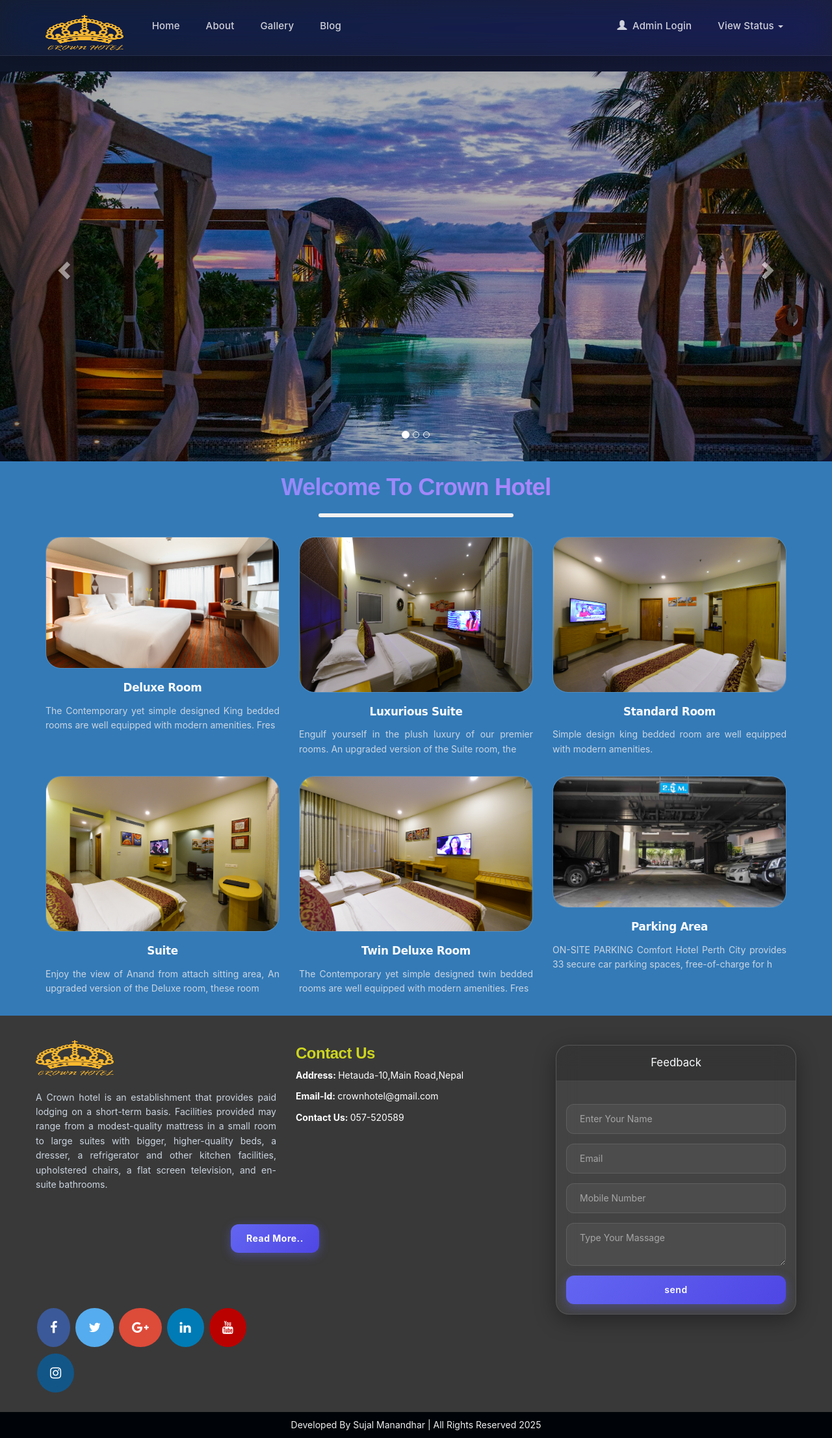
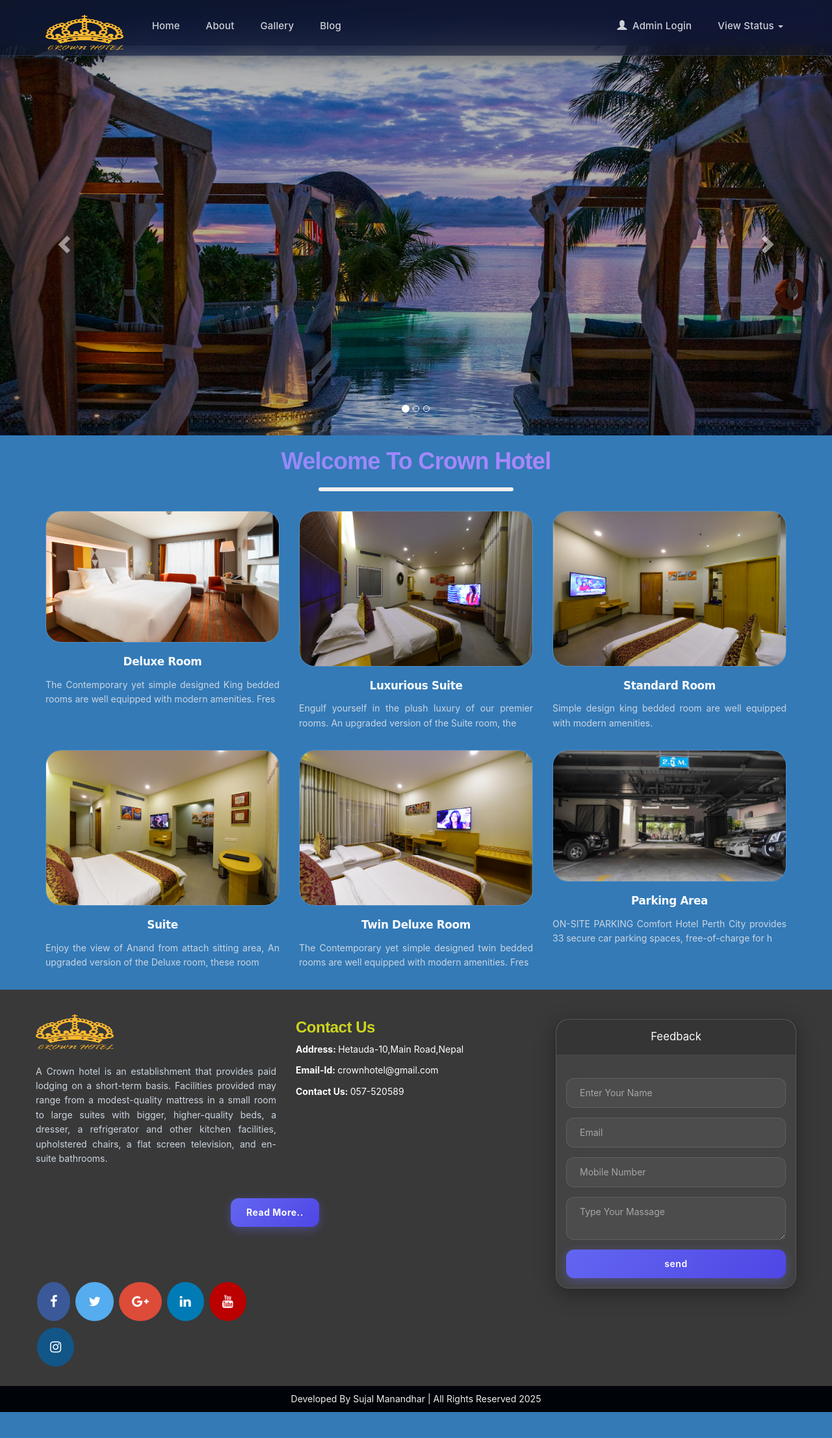
Before and after one commit to Sujal-Manandhar/Hotel-Management-System, a PHP site: page / in a window 1280 px wide. Shown: the whole page at 65% size. After the commit the page ends 2173 px from the top, so only its background shows below. Run offline with PHP 8.4, Linux system fonts and the light colour scheme; a user stored in the database is signed in; data comes from the database, SQL or seed files in the repository.

Commit message:
Fix navbar illusion, align blog posts, and SEO optimization

```diff
--- a/about.php
+++ b/about.php
@@ -10,8 +10,9 @@
   <link href="css/style.css"rel="stylesheet"/>
   <link href="https://fonts.googleapis.com/css?family=Abril+Fatface" rel="stylesheet">
    <link rel="stylesheet" href="https://cdnjs.cloudflare.com/ajax/libs/font-awesome/4.7.0/css/font-awesome.min.css">
+  <meta name="description" content="Learn more about Crown Hotel - A premier 4-star luxury hotel in Nepal offering world-class hospitality and stunning mountain views.">
 </head>
-<body style="margin-top:50px;">
+<body>
 <?php
       include('Menu Bar.php')
   ?><br>
--- a/css/style.css
+++ b/css/style.css
@@ -194,7 +194,7 @@ body {
   color: var(--text-primary);
   min-height: 100vh;
   margin: 0;
-  padding-top: 60px; /* Offset for fixed navbar */
+  padding-top: 70px; /* Exact offset for fixed navbar */
   overflow-x: hidden;
 }
 
@@ -229,15 +229,20 @@ h1, h2, h3, h4, h5, h6 {
 
 /* Override Bootstrap Navbar */
 .navbar-inverse {
-  background: rgba(255, 255, 255, 0.03) !important;
+  background: rgba(15, 23, 42, 0.6) !important; /* Slightly more opaque blue-tint for better integration */
   backdrop-filter: blur(25px) saturate(180%);
   -webkit-backdrop-filter: blur(25px) saturate(180%);
   border: none !important;
-  border-bottom: 1px solid rgba(255, 255, 255, 0.08) !important;
-  box-shadow: 0 4px 30px rgba(0, 0, 0, 0.2);
+  border-bottom: 1px solid rgba(255, 255, 255, 0.1) !important;
+  box-shadow: 0 4px 30px rgba(0, 0, 0, 0.4);
   transition: all 0.4s cubic-bezier(0.4, 0, 0.2, 1);
   min-height: 70px !important;
   padding: 5px 0 !important;
+  width: 100%;
+  top: 0;
+  left: 0;
+  right: 0;
+  z-index: 9999 !important;
 }
 
 .navbar-inverse .navbar-brand {
--- a/image gallery.php
+++ b/image gallery.php
@@ -9,8 +9,9 @@
   <script src="https://maxcdn.bootstrapcdn.com/bootstrap/3.4.0/js/bootstrap.min.js"></script>
   <link href="css/style.css"rel="stylesheet"/>
    <link rel="stylesheet" href="https://cdnjs.cloudflare.com/ajax/libs/font-awesome/4.7.0/css/font-awesome.min.css">
+  <meta name="description" content="Explore our luxury rooms, suites, and facilities through our curated image gallery. See why Crown Hotel is the perfect choice for your stay.">
 </head> <!--Head Open  Here-->
-<body style="margin-top:50px;">
+<body>
   <?php
       include('Menu Bar.php')
   ?>
--- a/index.php
+++ b/index.php
@@ -13,8 +13,10 @@ include 'connection.php';
   <script src="https://ajax.googleapis.com/ajax/libs/jquery/3.3.1/jquery.min.js"></script>
   <script src="https://maxcdn.bootstrapcdn.com/bootstrap/3.4.0/js/bootstrap.min.js"></script>
   <link href="css/style.css" rel="stylesheet"/>
+  <meta name="description" content="Welcome to Crown Hotel - Experience luxury and comfort at our premier destination. Book your stay today for an unforgettable experience with world-class amenities.">
+  <meta name="keywords" content="Hotel, Luxury Stay, Crown Hotel, Room Booking, Vacation, Travel">
 </head> <!--Head Open  Here-->
-<body style="margin-top:50px;">
+<body>
   <?php
       include('Menu Bar.php')
   ?>
@@ -89,7 +91,7 @@ include 'connection.php';
 	{
 	?>
 	<div class="col-sm-4">
-      <a href="room_details.php?room_id=<?php echo $r_res['room_id']; ?>"><img src="image/rooms/<?php echo $r_res['image']; ?>"class="img-responsive thumbnail"alt="Image"id="img1"> <!--Id Is Img-->
+      <a href="room_details.php?room_id=<?php echo $r_res['room_id']; ?>"><img src="image/rooms/<?php echo $r_res['image']; ?>" class="img-responsive thumbnail" alt="<?php echo $r_res['type']; ?> at Crown Hotel">
       <h4 class="Room_Text"><?php echo $r_res['type']; ?></h4>
       <p class="text-justify"><?php echo substr($r_res['details'],0,100); ?></p><br>
   </a>
```
Also changed, not shown: blog.php (+6 -5 lines).
